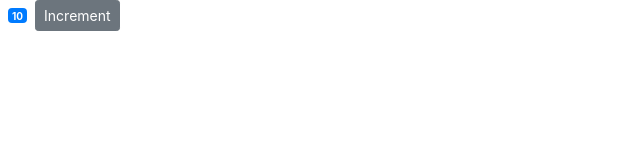
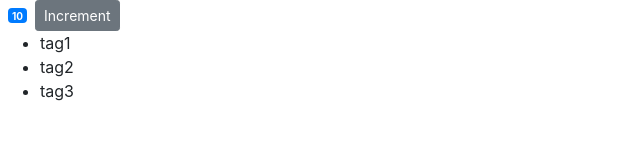
Before and after one commit to adeluleye/react-counter-app, a React (Create React App) app: page / in a window 1280 px wide. Shown: the top 160 px of the page, without its empty margins (0-640 px from the left). Built offline with nearby package versions, Linux system fonts and the light colour scheme.

Commit message:
rendering lists using map

```diff
--- a/src/components/counter.jsx
+++ b/src/components/counter.jsx
@@ -2,7 +2,8 @@
 
 class Counter extends Component {
   state = {
-    count: 10
+    count: 10,
+    tags: ['tag1', 'tag2', 'tag3']
   };
 
   styles = {
@@ -17,6 +18,11 @@
           {this.formatCount()}
         </span>
         <button className="btn btn-secondary btn-sm">Increment</button>
+        <ul>
+          {this.state.tags.map(tag => (
+            <li key={tag}>{tag}</li>
+          ))}
+        </ul>
       </div>
     );
   }
```
